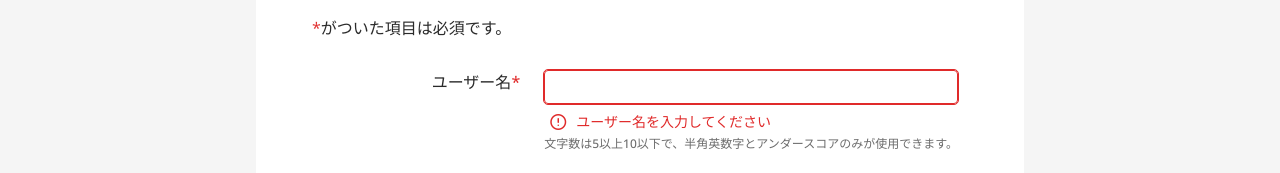
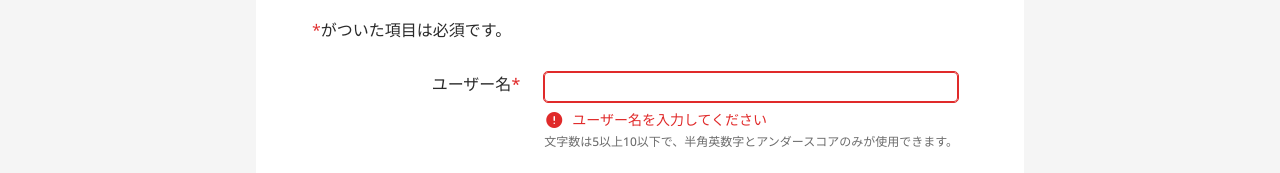
Before and after one commit to traP-jp/traOJudge, a Vue app in the folder UI/: page /signup/register in a window 1280 px wide. Both pictures are taken after a click on the button "次へ". Shown: the part 215-388 px from the top of the page. Built offline with nearby package versions, Linux system fonts and the light colour scheme.

Commit message:
PlainTextboxのデザイン更新

```diff
--- a/UI/src/components/Controls/Textbox/PlainTextbox.vue
+++ b/UI/src/components/Controls/Textbox/PlainTextbox.vue
@@ -1,42 +1,81 @@
 <script setup lang="ts">
-import MaterialIcon from '@/components/MaterialIcon.vue'
-import TextboxLabel from '@/components/Controls/Textbox/TextboxLabel.vue'
-import { computed } from 'vue'
+import MaterialIcon, { type Icon } from '@/components/MaterialIcon.vue'
+import { computed, onMounted, ref, useTemplateRef } from 'vue'
 
 defineOptions({
   inheritAttrs: false
 })
-const {
-  errorMessage = '',
-  label = '',
-  isRequired
-} = defineProps<{
+const { errorMessage = '', label = '' } = defineProps<{
   errorMessage?: string
   label?: string
   isRequired?: boolean
+  id: string
+  leftIcon?: Icon
+  rightIcon?: Icon
+  isDisabled?: boolean
+  displaysLength?: boolean
+  supportingText?: string
 }>()
+const emit = defineEmits(['clickLeft', 'clickRight'])
 const value = defineModel<string>()
 const isError = computed(() => errorMessage != '')
+const input = useTemplateRef('input')
+const isFocused = ref<boolean>(false)
+onMounted(() => {
+  input.value?.addEventListener('focusin', () => (isFocused.value = true))
+  input.value?.addEventListener('focusout', () => (isFocused.value = false))
+})
 </script>
 
 <template>
-  <div class="flex flex-col gap-2">
-    <TextboxLabel v-if="label != ''" :is-required="isRequired" :label="label" :for="$attrs.id" />
-    <input
-      v-model="value"
-      v-bind="$attrs"
+  <div class="flex flex-col gap-1">
+    <span v-if="label != ''" class="flex items-center gap-2">
+      <label class="fontstyle-ui-control text-text-primary" :for="id">{{ label }}</label>
+      <span v-if="isRequired" class="fontstyle-ui-caption-strong text-status-error">必須</span>
+    </span>
+    <span
+      class="flex rounded border bg-background-primary px-2 py-1"
       :class="[
-        {
-          'border-border-secondary outline-text-primary focus:border-text-primary': !isError
-        },
+        { 'outline outline-1': isFocused },
+        { 'border-border-secondary outline-text-primary': !isError },
         { 'border-status-error outline outline-1 outline-status-error': isError },
-        'fontstyle-ui-body w-full rounded border bg-background-primary py-1 pl-4 text-text-primary placeholder:text-text-tertiary focus:outline focus:outline-1 disabled:bg-background-secondary'
+        { 'border-text-primary': isFocused && !isError },
+        { 'bg-background-secondary': isDisabled }
       ]"
-    />
-    <div v-if="isError" class="flex items-start gap-2 pl-1 text-status-error">
-      <MaterialIcon icon="error" size="1.25rem" />
-      <span class="fontstyle-ui-control min-w-0 break-words">{{ errorMessage }}</span>
-    </div>
+    >
+      <MaterialIcon
+        v-if="leftIcon != undefined"
+        :icon="leftIcon"
+        size="1.25rem"
+        @click="emit('clickLeft')"
+      />
+      <input
+        v-bind="$attrs"
+        :id="id"
+        ref="input"
+        v-model="value"
+        :disabled="isDisabled"
+        class="fontstyle-ui-body h-5 min-w-0 bg-transparent px-2 text-text-primary outline-none placeholder:text-text-tertiary"
+      />
+      <span class="inline-flex items-center gap-2">
+        <span v-if="displaysLength" class="fontstyle-ui-caption text-text-secondary">{{
+          value?.length ?? 0
+        }}</span>
+        <MaterialIcon
+          v-if="rightIcon != undefined"
+          :icon="rightIcon"
+          size="1.25rem"
+          @click="emit('clickRight')"
+        />
+      </span>
+    </span>
+    <span v-if="supportingText != undefined" class="fontstyle-ui-caption text-text-secondary">{{
+      supportingText
+    }}</span>
+  </div>
+  <div v-if="isError" class="mt-2 flex items-start gap-2 text-status-error">
+    <MaterialIcon icon="error" size="1.25rem" is-filled />
+    <span class="fontstyle-ui-control min-w-0 break-words">{{ errorMessage }}</span>
   </div>
 </template>
 
--- a/UI/tailwind.config.js
+++ b/UI/tailwind.config.js
@@ -18,7 +18,8 @@ export default {
       'text-inv-primary': '#f0f0f0',
       'status-error': '#e02a2a',
       red: '#ff0000',
-      white: '#ffffff'
+      white: '#ffffff',
+      transparent: 'transparent',
     },
     fontFamily: {
       primary: ['Open Sans', 'Noto Sans JP', 'sans-serif']
```
